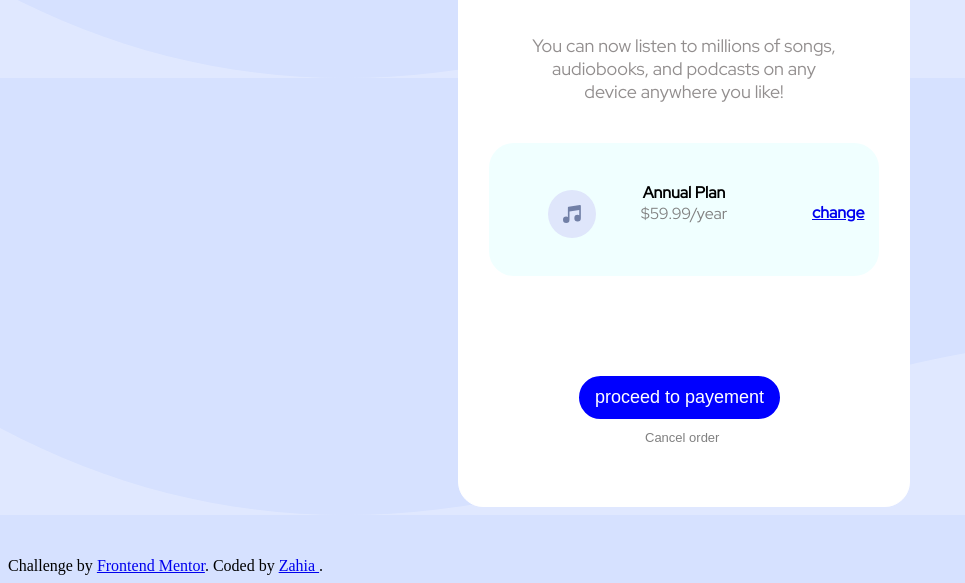
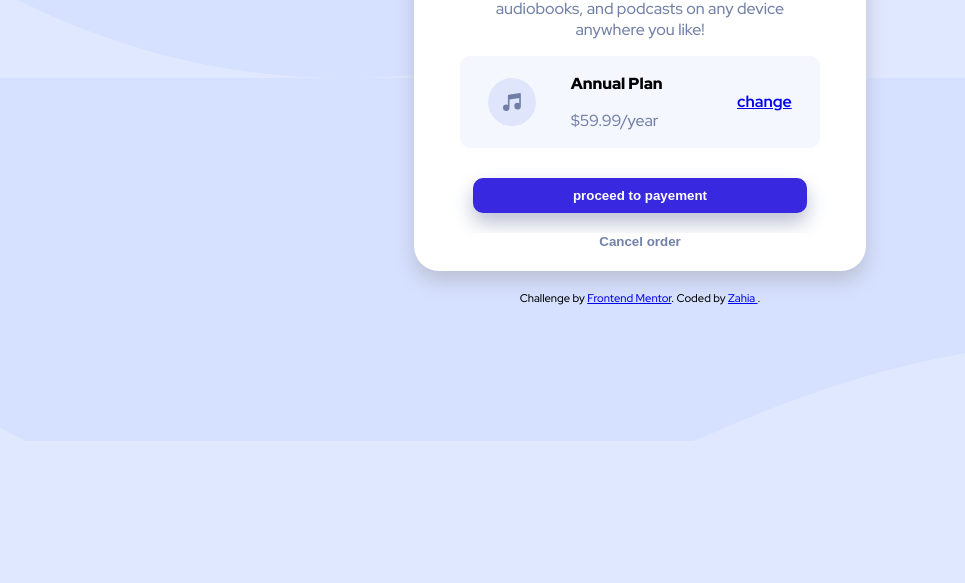
Before and after one commit to Zahia93/order_summary_card, a plain HTML site: page index.html in a window 1280 px wide. Shown: the part 359-942 px from the top of the page, without its empty margins (0-965 px from the left). After the commit the page ends 800 px from the top, so only its background shows below. Drawn offline with Linux system fonts and the light colour scheme.

Commit message:
redo the deign using flexbox

```diff
--- a/index.html
+++ b/index.html
@@ -5,17 +5,18 @@
   <meta charset="UTF-8">
   <meta name="viewport" content="width=device-width, initial-scale=1.0">
   <!-- displays site properly based on user's device -->
-
   <link rel="icon" type="image/png" sizes="32x32" href="./images/favicon-32x32.png">
-  <link rel="stylesheet" href="style.css"/>
-  <link rel="stylesheet" href="https://fonts.googleapis.com/css2?family=Red+Hat+Display"/>
+  <link rel="stylesheet" href="style.css" />
+  <link
+    href="https://fonts.googleapis.com/css2?family=Outfit:wght@300;400;600&family=Red+Hat+Display:wght@500;700;900&family=Roboto:wght@300&family=Work+Sans:ital,wght@0,200;0,300;0,400;0,500;0,700;0,800;1,600&display=swap"
+    rel="stylesheet">
   <title>Frontend Mentor | Order summary card</title>
   <!-- Feel free to remove these styles or customise in your own stylesheet 👍 -->
 </head>
 
 <body>
 
-  <div class="all-group">
+  <div class="container">
     <header>
       <img src="images/illustration-hero.svg" alt="illustration girl" class="banner">
     </header>
@@ -27,19 +28,21 @@
       </p>
     </div>
     <div class="plan">
-      <p class="main"><p1> Annual Plan </p1> <br/>
-      <p2>$59.99/year </p2> </p>
+      <img class="music" src="/images/icon-music.svg" alt="music icon">
+      <div class="annual-plan-price">
+        <p class="main"> Annual Plan </p>
+        <p class="price">$59.99/year</p>
+      </div>
       <a class="change" href="#change">change</a>
-      <img class="music" src="/images/icon-music.svg" alt="music icon">
     </div>
     <div class="payment-option">
-      <button class="payment"> proceed to payement</button> <br/>
+      <button class="payment"> proceed to payement</button>
       <button class="cancel"> Cancel order </button>
     </div>
   </div>
   <div class="attribution">
     Challenge by <a href="https://www.frontendmentor.io?ref=challenge" target="_blank">Frontend Mentor</a>.
-    Coded by <a href="#">Zahia </a>.
+    Coded by <a href="https://github.com/Zahia93">Zahia </a>.
   </div>
 </body>
 
--- a/style.css
+++ b/style.css
@@ -1,83 +1,100 @@
+* {
+  box-sizing: border-box;
+}
 body {
-  /*background-color: #78c0dd; */
   background-image : url(/images/pattern-background-desktop.svg);
   background-color : hsl(225, 100%, 94%);
+  font-family: 'Red Hat Display', sans-serif;
+  /*set the content to flex and center it in the middle of the web page*/
+  display: flex;
+  flex-direction: column;
+  justify-content: center;
+  align-items: center;
 }
-img.banner {
-  border-radius: 25px 25px 0 0;
+
+.container {
+  display: flex;
+  flex-direction: column;
+  justify-content: center;
+  align-items: center;
+  border: 1px solid transparent;
+  border-radius: 25px;
+  background-color: white;
+  box-shadow: 0px 10px 20px hsl(227, 21%, 78%); /*set shadow at the bottom*/
 }
-div.all-group {
-  display:block;
-  background-color: white;
-  border: 1px solid white;
-  border-radius: 25px;
-  width: 450px;
-  margin: 50px 450px;
+.banner {
+  border-radius: 25px 25px 0 0; /*set the radius border for only the top corners of the image*/
 }
-div.summary {
-  font-family:"red hat display";
-  font-size: large;
-  margin: 30px;
-  text-align:center;
+.summary {
+  display: flex;
+  flex-direction: column;
+  align-items: center;
 }
-p.order-summary {
-  margin: 40px;
-  color: rgb(146, 142, 142);
+.order-summary {
+  width:300px;
+  text-align: center;
+  color: hsl(224, 23%, 55%);
 }
-div.plan  {
-  font-family:"red hat display";
-  border: azure solid;
-  border-radius: 25px;
-  margin: 10px 30px 0px 30px;
-  background-color: azure;
-  display: block;
-  margin-bottom: 100px;
+.plan {
+  width: 80%;
+  display: flex;
+  flex-direction:row;
+  justify-content: space-around;
+  align-items: center;
+  border: 1px solid hsl(225, 100%, 98%);
+  border-radius: 10px;
+  background-color: hsl(225, 100%, 98%) ;
 }
-div.payment-option {
-  display: block;
-  margin: 0px 20px 50px 20px;
+
+.annual-plan-price {
+  position: relative;
+  right: 20px;
 }
-a.change {
-  position: relative;
-  bottom: 50px;
-  left: 320px;
-  font-weight: bolder;
-}
- img.music {
-  position: relative;
-  bottom: 30px;
-}
-p1{
+.change:link {
   font-weight: bold;
 }
-
-p.main {
-  text-align: center;
-  position: relative;
-  top: 20px;
+.change:hover {
+  color:hsl(224, 23%, 55%);
+  text-decoration-line: none;
 }
-p2 {
-  color: grey;
+.main {
+  font-weight: 900;
 }
-div.payment-option {
-  font-family:"red hat display";
+.price {
+  color: hsl(224, 23%, 55%);
 }
-button.payment {
- border: solid blue 10px;
- border-radius: 25px;
-  background-color: blue;
+.payment-option {
+  display: flex;
+  flex-direction: column;
+}
+.payment {
+  margin-top: 30px;
+  border-style: none;
+  border-radius: 10px;
+  background-color: hsl(245, 75%, 52%);
+  cursor:pointer;
   color: white;
-  font-size: large;
-  font:bold;
-  margin-left: 100px;
-
+  font-weight: 900;
+  padding: 10px 100px;
+  box-shadow: 0px 10px 20px hsl(227, 21%, 78%);
 }
-button.cancel {
-  border: solid white 10px;
-  border-radius: 25px;
-   background-color: white;
-   color: grey;
-   font-size: small;
-   margin-left: 150px;
-   font:bold
- }
+.payment:hover{
+  background-color: hsl(224, 62%, 62%) ;
+  box-shadow: 0px 10px 20px hsl(227, 21%, 78%);
+}
+.cancel {
+  margin-top: 20px;
+  margin-bottom: 20px;
+  border: none;
+  background-color: white;
+  cursor: pointer;
+  color: hsl(223, 23%, 55%);
+  font-weight: 900;
+}
+.cancel:hover {
+  color:hsl(223, 47%, 23%);
+}
+.attribution{
+  margin-top: 20px;
+  font-size: 0.7em;
+}
```
